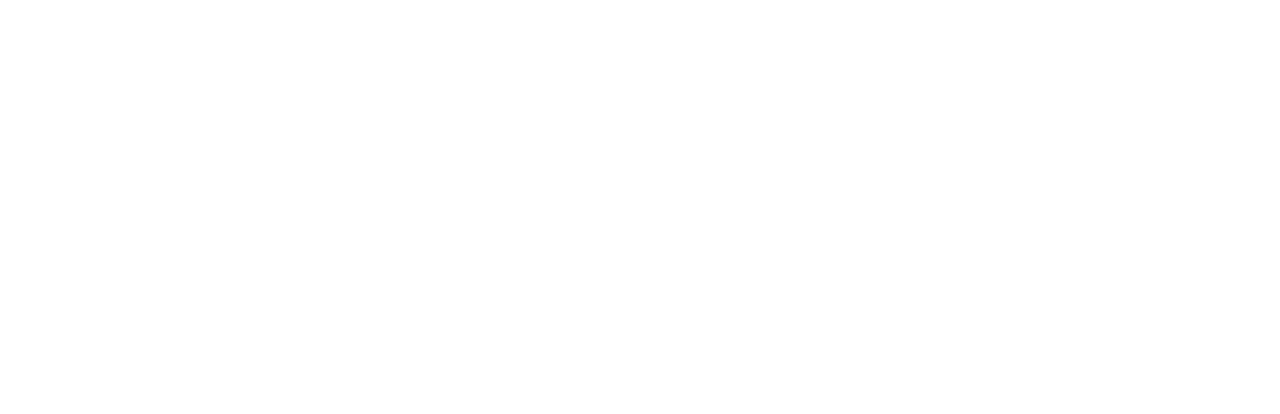
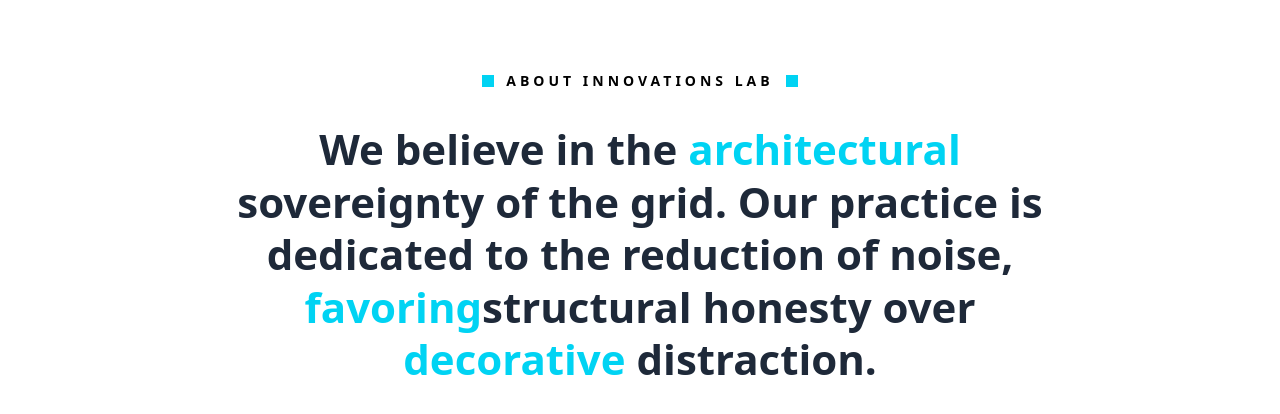
Before and after one commit to InnovationLabAtIIC/InnovationLabFrontend, a Next.js app: page / in a window 1280 px wide. Shown: the part 1576-1990 px from the top of the page. Before the commit the page ends 1550 px from the top, so only its background shows below. Built offline with nearby package versions, Linux system fonts and the light colour scheme.

Commit message:
about Section - no component

```diff
--- a/app/page.tsx
+++ b/app/page.tsx
@@ -21,7 +21,18 @@
       <Marquee />
 
 
-
+       <section className="py-24 px-10 text-center max-w-4xl mx-auto">
+        <div className="flex items-center justify-center gap-3 text-[14px] tracking-[4px] font-bold uppercase mb-8">
+            <span className="w-3 h-3 bg-cyan-400"></span>
+            ABOUT INNOVATIONS LAB
+            <span className="w-3 h-3 bg-cyan-400"></span>
+        </div>
+        <div className="text-[28px] md:text-[42px] font-semibold leading-tight text-gray-800">
+          We believe in the <span className="text-cyan-400">architectural</span> sovereignty of the grid.
+          Our practice is dedicated to the reduction of noise, <span className="text-cyan-400">favoring</span>
+           structural honesty over <span className="text-cyan-400">decorative</span> distraction.
+        </div>
+      </section>
 
     </main>
   );
```
